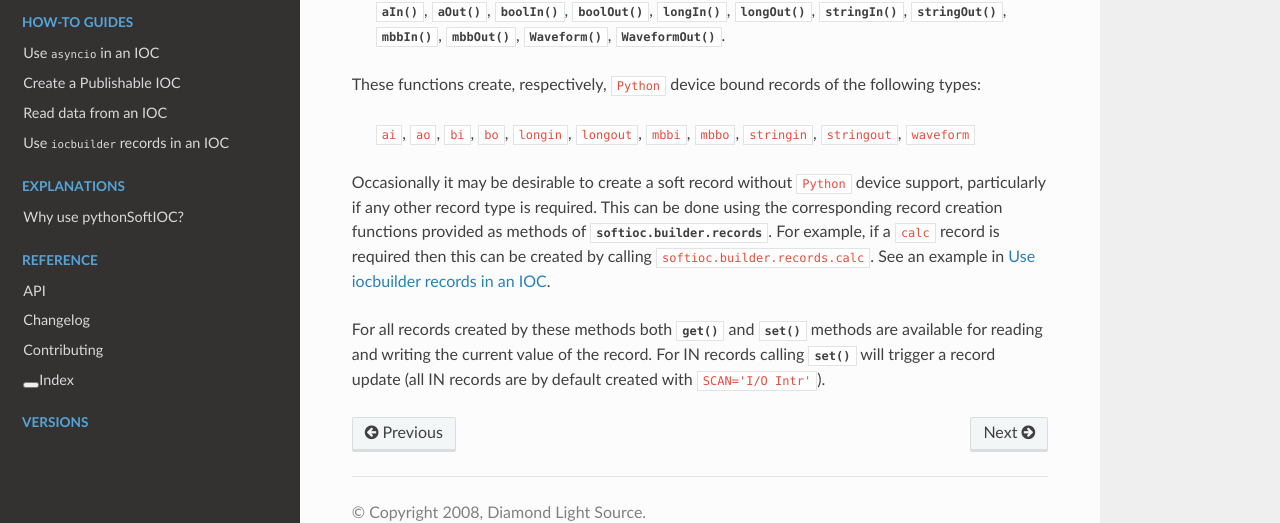
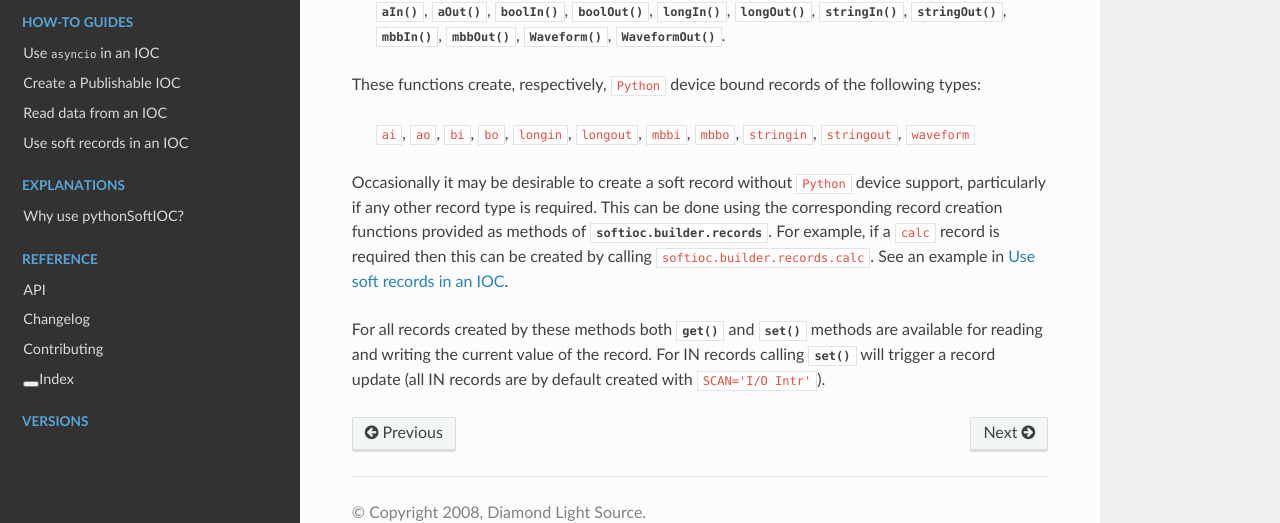
Before and after one commit to DiamondLightSource/pythonSoftIOC, a Sphinx documentation site: the page built from docs/tutorials/creating-an-ioc.rst, in a window 1280 px wide and 900 px high, scrolled down 2790 px. Shown: the part 337-860 px from the top of the window. Built offline with Sphinx 7.4.7 and the Read the Docs theme 2.0.0, drawn with Linux system fonts in a browser that asks for light colours; the version number could not be read and is left out.

Commit message:
Update docs wording

```diff
--- a/docs/examples/example_records_calculate.py
+++ b/docs/examples/example_records_calculate.py
@@ -3,11 +3,12 @@
 
 builder.SetDeviceName("XX-XX-XX-01")
 
-softioc_record = builder.aOut("VAL1", initial_value=5)
-iocbuilder_record = records.ao("VAL2", VAL=10)
+py_record = builder.aOut("VAL1", initial_value=5, on_update=print)
+soft_record = records.ao("VAL2", VAL=10)
 
-calc = records.calc("CALC", CALC="A*B", SCAN="1 second",
-                    INPA=softioc_record, INPB=iocbuilder_record)
+calc = records.calc("CALC", CALC="A*B", INPA=builder.CP(py_record), B=1)
+
+soft_record.OUT = builder.PP(calc.B)
 
 builder.LoadDatabase()
 softioc.iocInit()
--- a/docs/index.rst
+++ b/docs/index.rst
@@ -61,7 +61,7 @@
     how-to/use-asyncio-in-an-ioc
     how-to/make-publishable-ioc
     how-to/read-data-from-ioc
-    how-to/use-iocbuilder-records
+    how-to/use-soft-records
 
 .. toctree::
     :caption: Explanations
--- a/docs/reference/api.rst
+++ b/docs/reference/api.rst
@@ -351,12 +351,12 @@
 
 ..  attribute:: records
 
-    This is the ``iocbuilder`` records object, and is populated with
+    This is the `epicsdbbuilder.records` object, and is populated with
     functions named after each available record type.  Records created with
     these calls are created with soft device support and Python is not involved
     in their processing.
 
-    See `../how-to/use-iocbuilder-records` for a full example of its usage.
+    See `../how-to/use-soft-records` for a full example of its usage.
 
 Finally, the following function is used to load record definitions before
 starting the IOC.
--- a/docs/tutorials/creating-an-ioc.rst
+++ b/docs/tutorials/creating-an-ioc.rst
@@ -128,11 +128,11 @@
      ``mbbo``, ``stringin``, ``stringout``, ``waveform``
 
 Occasionally it may be desirable to create a soft record without ``Python``
-device support, particularly if any other record type is required.  This can be done using
-the corresponding record creation functions provided as methods of
-:attr:`softioc.builder.records`.  For example, if a ``calc`` record is required then this
-can be created by calling ``softioc.builder.records.calc``. See an example in
-`../how-to/use-iocbuilder-records`.
+device support, particularly if any other record type is required.  This can be
+done using the corresponding record creation functions provided as methods of
+:attr:`softioc.builder.records`.  For example, if a ``calc`` record is required
+then this can be created by calling ``softioc.builder.records.calc``. See an
+example in `../how-to/use-soft-records`.
 
 For all records created by these methods both
 :meth:`~softioc.device.ProcessDeviceSupportIn.get` and
```
Also changed, not shown: docs/how-to/use-iocbuilder-records.rst (deleted, +0 -27 lines), docs/how-to/use-soft-records.rst (added, +40 -0 lines).
